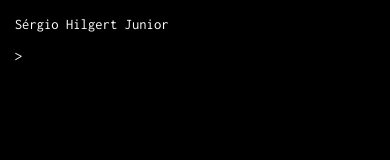
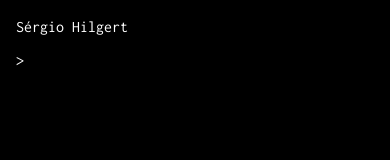
Before and after one commit to sHilgert/sHilgert.github.io, a plain HTML site: page index.html in a window 390 px wide. Drawn offline with nearby package versions, Linux system fonts and the light colour scheme.

Commit message:
Update mobile screen and fix title and icon

```diff
--- a/index.html
+++ b/index.html
@@ -2,7 +2,8 @@
 <head>
   <meta charset="utf-8" />
   <meta http-equiv="X-UA-Compatible" content="chrome=1" />
-  <title>HTML5 Web Terminal</title>
+  <title>Sergio Hilgert</title>
+  <link rel="shortcut icon" href="img/s_transparent.png">
   <link href="https://fonts.googleapis.com/css?family=Inconsolata" rel="stylesheet" type="text/css" />
   <script src="https://code.jquery.com/jquery-2.1.1.min.js"></script>
   <script>
@@ -141,7 +142,7 @@
 
       return {
         init: function () {
-          output('Sérgio Hilgert Junior');
+          output('Sérgio Hilgert');
         },
         output: output
       }
@@ -167,12 +168,25 @@
       margin: 0;
     }
 
-    body {
-      font-size: 11pt;
-      font-family: Inconsolata, monospace;
-      color: white;
-      background-color: black;
+    @media screen and (max-device-width: 768px) {
+      body {
+        font-size: 3rem;
+        font-family: Inconsolata, monospace;
+        color: white;
+        background-color: black;
+      }
     }
+
+    @media screen and (min-device-width: 769px) {
+      body {
+        font-size: 1rem;
+        font-family: Inconsolata, monospace;
+        color: white;
+        background-color: black;
+      }
+    }
+
+
 
     #container {
       padding: .1em 1.5em 1em 1em;
```
Also changed, not shown: img/s_transparent.png (added).
